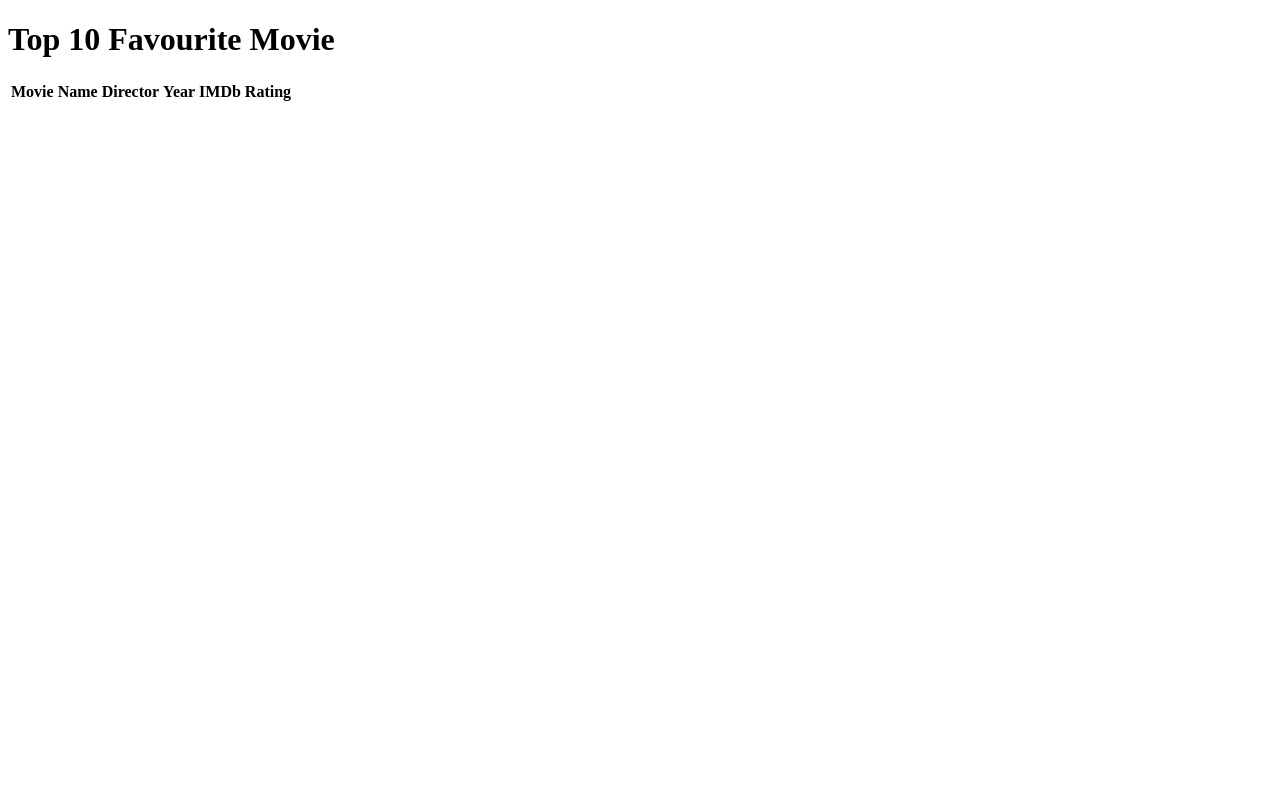
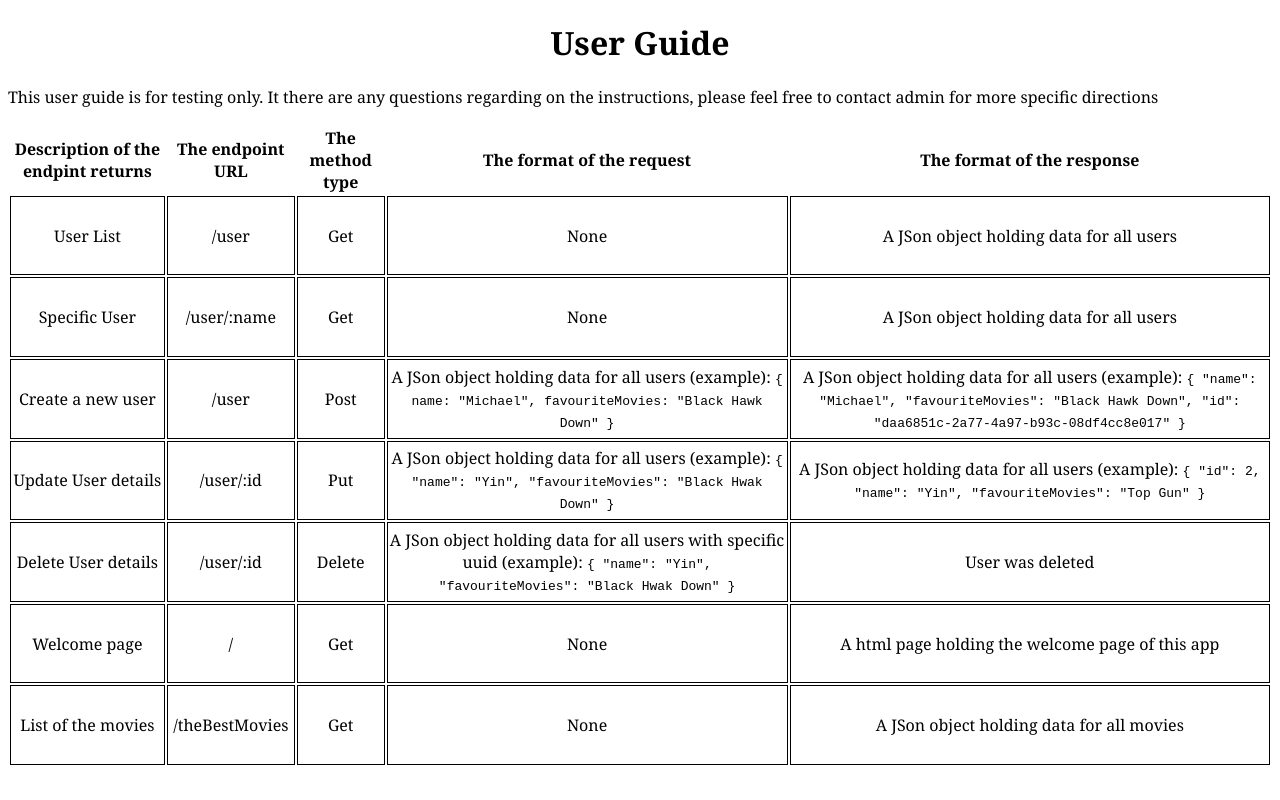
Before and after one commit to wcheung021/movie_api, a website: page public/documentation.html in a window 1280 px wide. Drawn offline with Linux system fonts and the light colour scheme.

Commit message:
Documentation.html added

```diff
--- a/public/documentation.html
+++ b/public/documentation.html
@@ -4,17 +4,112 @@
     <meta charset="UTF-8">
     <meta name="viewport" content="width=(), initial-scale=1.0">
     <title>Documentation for movie API</title>
+    <link rel="stylesheet" href="styles.css">
 </head>
 
 <body>
-    <h1>Top 10 Favourite Movie</h1>
-        <table class="movie-table">
+    <div class=" header">
+    <h1>User Guide</h1>
+    <p>This user guide is for testing only. It there are any questions regarding on the instructions, please feel free to contact admin for more specific directions</p>
+    </div>
+
+    <div class= "instructions"></div>
+    <table class="movie-table">
             <thead>
-                <th>Movie Name</th>
-                <th>Director</th>
-                <th>Year</th>
-                <th>IMDb Rating</th>
+                <th>Description of the endpint returns</th>
+                <th>The endpoint URL</th>
+                <th>The method type</th>
+                <th>The format of the request</th>
+                <th>The format of the response</th>
             </thead>
-        </table>
+            <tbody>
+                <tr>
+                    <td>User List</td>
+                    <td>/user</td>
+                    <td>Get</td>
+                    <td>None</td>
+                    <td>A JSon object holding data for all users</td>
+                </tr>
+                <tr>
+                    <td>Specific User</td>
+                    <td>/user/:name</td>
+                    <td>Get</td>
+                    <td>None</td>
+                    <td>A JSon object holding data for all users</td>
+                </tr>
+                <tr>
+                    <td>Create a new user</td>
+                    <td>/user</td>
+                    <td>Post</td>
+                    <td>A JSon object holding data for all users (example):
+                        <code>
+                            {
+                              name: "Michael",
+                              favouriteMovies: "Black Hawk Down"
+                            }
+                        </code>
+                    </td>
+                    <td>A JSon object holding data for all users (example):
+                        <code>
+                            {
+                                "name": "Michael",
+                                "favouriteMovies": "Black Hawk Down",
+                                "id": "daa6851c-2a77-4a97-b93c-08df4cc8e017"
+                            }
+                        </code>
+                    </td>
+                </tr>
+                <tr>
+                    <td>Update User details</td>
+                    <td>/user/:id</td>
+                    <td>Put</td>
+                    <td>A JSon object holding data for all users (example):
+                        <code>
+                            {
+                                "name": "Yin",
+                                "favouriteMovies": "Black Hwak Down"
+                            }
+                        </code>
+                    </td>
+                    <td>A JSon object holding data for all users (example):
+                        <code>
+                            {
+                                "id": 2,
+                                "name": "Yin",
+                                "favouriteMovies": "Top Gun"
+                            }
+                        </code>
+                    </td>
+                </tr>
+                <tr>
+                    <td>Delete User details</td>
+                    <td>/user/:id</td>
+                    <td>Delete</td>
+                    <td>A JSon object holding data for all users with specific uuid (example):
+                        <code>
+                            {
+                                "name": "Yin",
+                                "favouriteMovies": "Black Hwak Down"
+                            }
+                        </code>
+                    </td>
+                    <td>User was deleted</td>
+                </tr>
+                <tr>
+                    <td>Welcome page</td>
+                    <td>/</td>
+                    <td>Get</td>
+                    <td>None</td>
+                    <td>A html page holding the welcome page of this app</td>
+                </tr>
+                <tr>
+                    <td>List of the movies</td>
+                    <td>/theBestMovies</td>
+                    <td>Get</td>
+                    <td>None</td>
+                    <td>A JSon object holding data for all movies</td>
+                </tr>
+            </tbody>
+    </table>
 </body>
 </html>
--- /dev/null
+++ b/public/styles.css
@@ -0,0 +1,18 @@
+body{
+    background-color: #fff;
+    font-family: Georgia, 'Times New Roman', Times, serif;
+}
+
+h1{
+    text-align: center;
+}
+
+table{
+    width: 100%;
+    text-align: center;
+}
+
+td{
+    height: 2cm;
+    border: 1px solid black;
+}
```
Also changed, not shown: index.js (+7 -4 lines).
